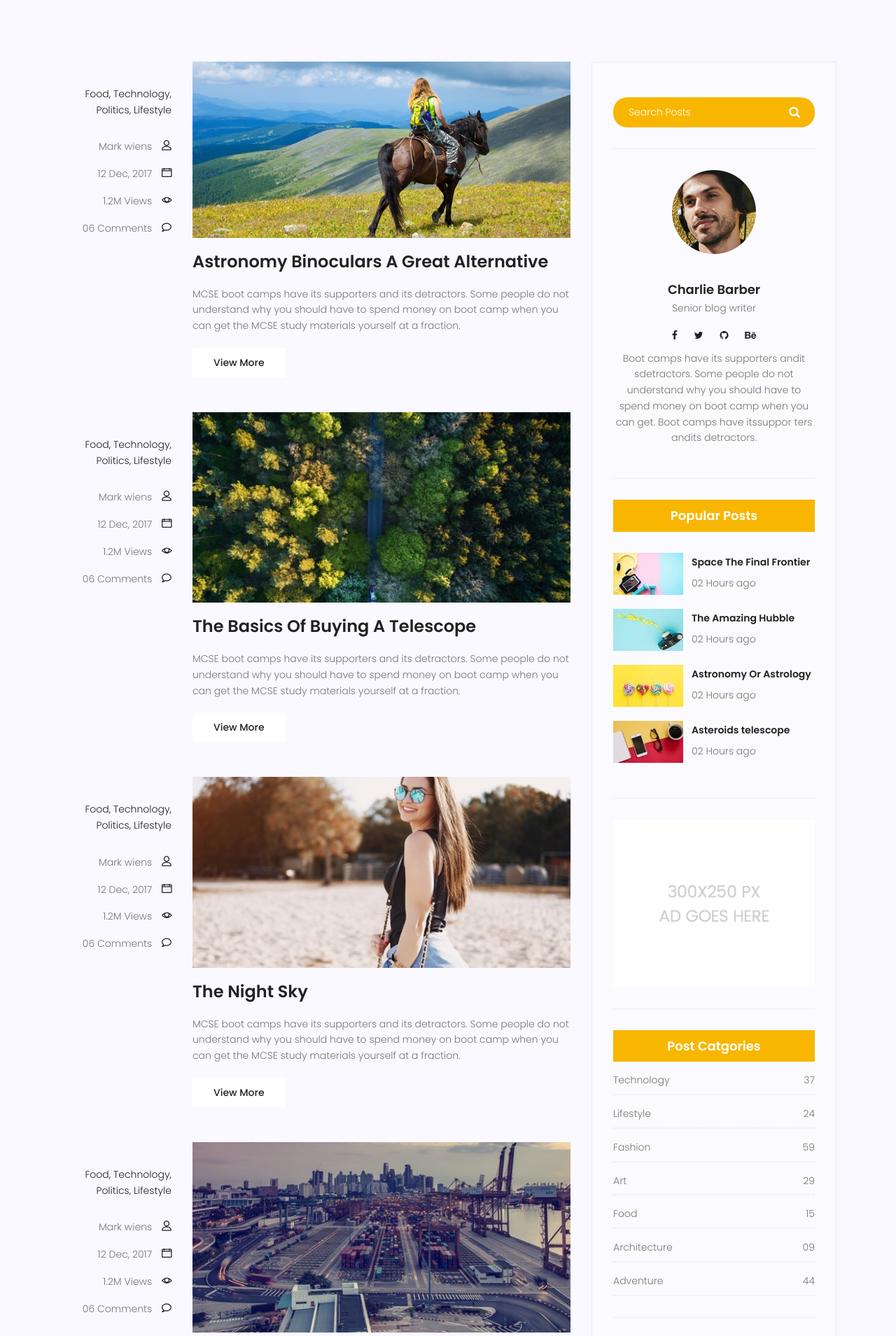
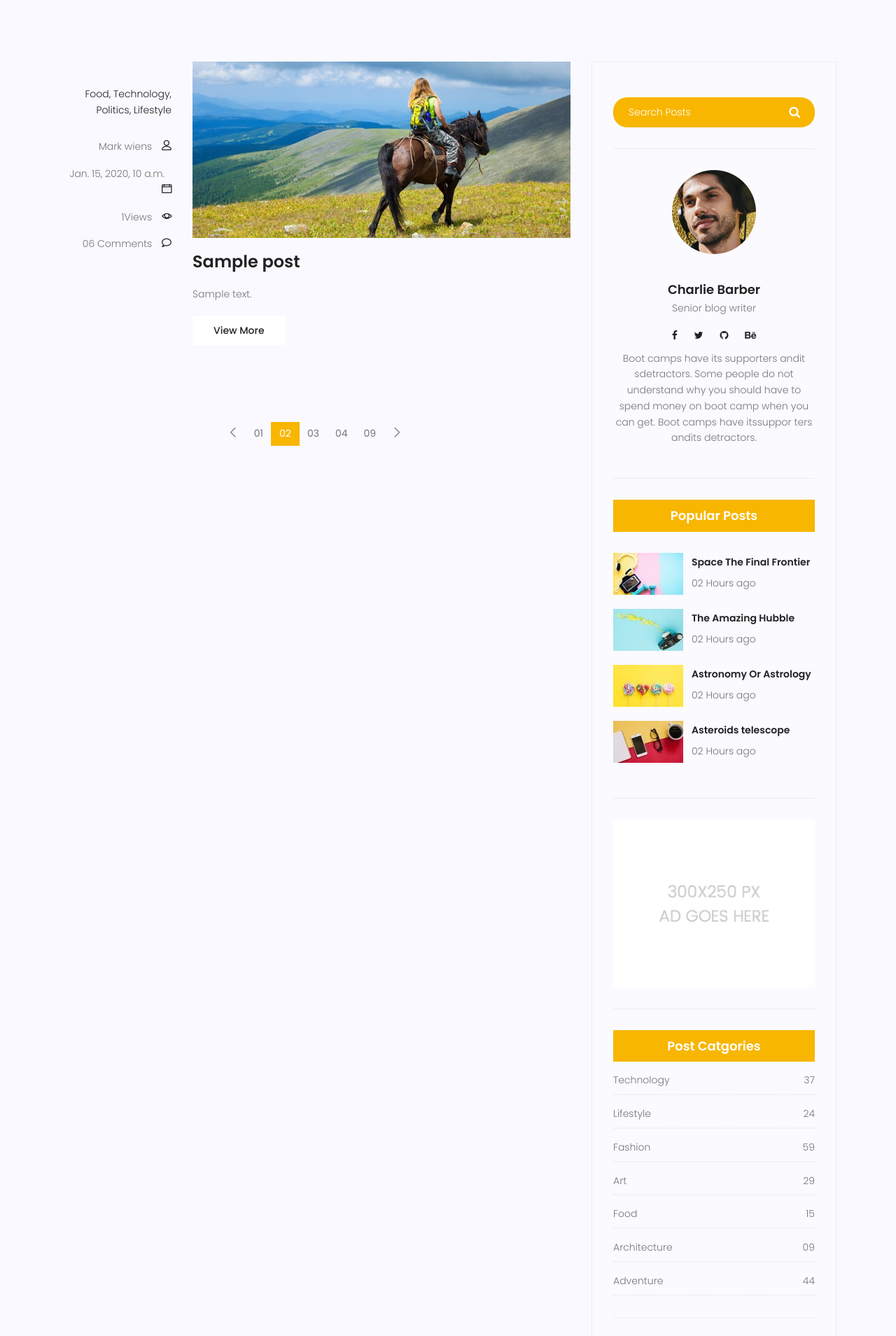
Before and after one commit to MohamadMahdi04/MyFirstDjangoProject, a Django app: page /blog/ in a window 1280 px wide. Shown: the part 994-2903 px from the top of the page at 70% size. Run offline with Django 5.2, Linux system fonts and the light colour scheme; tables that the repository leaves empty hold one stand-in row (values such as "Sample post"); some libraries are stand-ins or nearby versions.

Commit message:
add  posts to the blog page

```diff
--- a/blog/views.py
+++ b/blog/views.py
@@ -2,7 +2,9 @@
 from blog.models import Post
 # Create your views here.
 def blog_view(request):
-    return render(request , 'blog/blog-home.html')
+    posts = Post.objects.filter(status=1)
+    context  = {'posts' : posts}
+    return render(request , 'blog/blog-home.html' , context)
 
 def blog_single(request):
     context = {'title' : 'BitCoin has been Fucked !' , 'content' : 'BitCoin price is now 000!' , 'author' : 'Mahdi Pashapur'}
--- a/templates/blog/blog-home.html
+++ b/templates/blog/blog-home.html
@@ -89,6 +89,7 @@
 	<div class="container">
 		<div class="row">
 			<div class="col-lg-8 posts-list">
+				{% for post in posts %}
 				<div class="single-post row">
 					<div class="col-lg-3  col-md-3 meta-details">
 						<ul class="tags">
@@ -100,9 +101,9 @@
 						<div class="user-details row">
 							<p class="user-name col-lg-12 col-md-12 col-6"><a href="#">Mark wiens</a> <span
 									class="lnr lnr-user"></span></p>
-							<p class="date col-lg-12 col-md-12 col-6"><a href="#">12 Dec, 2017</a> <span
+							<p class="date col-lg-12 col-md-12 col-6"><a href="#">{{post.published_date}}</a> <span
 									class="lnr lnr-calendar-full"></span></p>
-							<p class="view col-lg-12 col-md-12 col-6"><a href="#">1.2M Views</a> <span
+							<p class="view col-lg-12 col-md-12 col-6"><a href="#">{{post.counted_view}}Views</a> <span
 									class="lnr lnr-eye"></span></p>
 							<p class="comments col-lg-12 col-md-12 col-6"><a href="#">06 Comments</a> <span
 									class="lnr lnr-bubble"></span></p>
@@ -113,118 +114,15 @@
 							<img class="img-fluid" src="{% static 'img/blog/feature-img1.jpg' %}" alt="">
 						</div>
 						<a class="posts-title" href="blog-single.html">
-							<h3>Astronomy Binoculars A Great Alternative</h3>
+							<h3>{{post.title}}</h3>
 						</a>
 						<p class="excert">
-							MCSE boot camps have its supporters and its detractors. Some people do not understand
-							why you should have to spend money on boot camp when you can get the MCSE study
-							materials yourself at a fraction.
+							{{post.content}}
 						</p>
 						<a href="blog-single.html" class="primary-btn">View More</a>
 					</div>
 				</div>
-				<div class="single-post row">
-					<div class="col-lg-3  col-md-3 meta-details">
-						<ul class="tags">
-							<li><a href="#">Food,</a></li>
-							<li><a href="#">Technology,</a></li>
-							<li><a href="#">Politics,</a></li>
-							<li><a href="#">Lifestyle</a></li>
-						</ul>
-						<div class="user-details row">
-							<p class="user-name col-lg-12 col-md-12 col-6"><a href="#">Mark wiens</a> <span
-									class="lnr lnr-user"></span></p>
-							<p class="date col-lg-12 col-md-12 col-6"><a href="#">12 Dec, 2017</a> <span
-									class="lnr lnr-calendar-full"></span></p>
-							<p class="view col-lg-12 col-md-12 col-6"><a href="#">1.2M Views</a> <span
-									class="lnr lnr-eye"></span></p>
-							<p class="comments col-lg-12 col-md-12 col-6"><a href="#">06 Comments</a> <span
-									class="lnr lnr-bubble"></span></p>
-						</div>
-					</div>
-					<div class="col-lg-9 col-md-9 ">
-						<div class="feature-img">
-							<img class="img-fluid" src="{% static 'img/blog/feature-img2.jpg' %}" alt="">
-						</div>
-						<a class="posts-title" href="blog-single.html">
-							<h3>The Basics Of Buying A Telescope</h3>
-						</a>
-						<p class="excert">
-							MCSE boot camps have its supporters and its detractors. Some people do not understand
-							why you should have to spend money on boot camp when you can get the MCSE study
-							materials yourself at a fraction.
-						</p>
-						<a href="blog-single.html" class="primary-btn">View More</a>
-					</div>
-				</div>
-				<div class="single-post row">
-					<div class="col-lg-3  col-md-3 meta-details">
-						<ul class="tags">
-							<li><a href="#">Food,</a></li>
-							<li><a href="#">Technology,</a></li>
-							<li><a href="#">Politics,</a></li>
-							<li><a href="#">Lifestyle</a></li>
-						</ul>
-						<div class="user-details row">
-							<p class="user-name col-lg-12 col-md-12 col-6"><a href="#">Mark wiens</a> <span
-									class="lnr lnr-user"></span></p>
-							<p class="date col-lg-12 col-md-12 col-6"><a href="#">12 Dec, 2017</a> <span
-									class="lnr lnr-calendar-full"></span></p>
-							<p class="view col-lg-12 col-md-12 col-6"><a href="#">1.2M Views</a> <span
-									class="lnr lnr-eye"></span></p>
-							<p class="comments col-lg-12 col-md-12 col-6"><a href="#">06 Comments</a> <span
-									class="lnr lnr-bubble"></span></p>
-						</div>
-					</div>
-					<div class="col-lg-9 col-md-9">
-						<div class="feature-img">
-							<img class="img-fluid" src="{% static 'img/blog/feature-img4.jpg' %}" alt="">
-						</div>
-						<a class="posts-title" href="blog-single.html">
-							<h3>The Night Sky</h3>
-						</a>
-						<p class="excert">
-							MCSE boot camps have its supporters and its detractors. Some people do not understand
-							why you should have to spend money on boot camp when you can get the MCSE study
-							materials yourself at a fraction.
-						</p>
-						<a href="blog-single.html" class="primary-btn">View More</a>
-					</div>
-				</div>
-				<div class="single-post row">
-					<div class="col-lg-3 col-md-3 meta-details">
-						<ul class="tags">
-							<li><a href="#">Food,</a></li>
-							<li><a href="#">Technology,</a></li>
-							<li><a href="#">Politics,</a></li>
-							<li><a href="#">Lifestyle</a></li>
-						</ul>
-						<div class="user-details row">
-							<p class="user-name col-lg-12 col-md-12 col-6"><a href="#">Mark wiens</a> <span
-									class="lnr lnr-user"></span></p>
-							<p class="date col-lg-12 col-md-12 col-6"><a href="#">12 Dec, 2017</a> <span
-									class="lnr lnr-calendar-full"></span></p>
-							<p class="view col-lg-12 col-md-12 col-6"><a href="#">1.2M Views</a> <span
-									class="lnr lnr-eye"></span></p>
-							<p class="comments col-lg-12 col-md-12 col-6"><a href="#">06 Comments</a> <span
-									class="lnr lnr-bubble"></span></p>
-						</div>
-					</div>
-					<div class="col-lg-9 col-md-9">
-						<div class="feature-img">
-							<img class="img-fluid" src="{% static 'img/blog/feature-img5.jpg' %}" alt="">
-						</div>
-						<a class="posts-title" href="blog-single.html">
-							<h3>Telescopes 101</h3>
-						</a>
-						<p class="excert">
-							MCSE boot camps have its supporters and its detractors. Some people do not understand
-							why you should have to spend money on boot camp when you can get the MCSE study
-							materials yourself at a fraction.
-						</p>
-						<a href="blog-single.html" class="primary-btn">View More</a>
-					</div>
-				</div>
+				{% endfor %}
 				<nav class="blog-pagination justify-content-center d-flex">
 					<ul class="pagination">
 						<li class="page-item">
```
